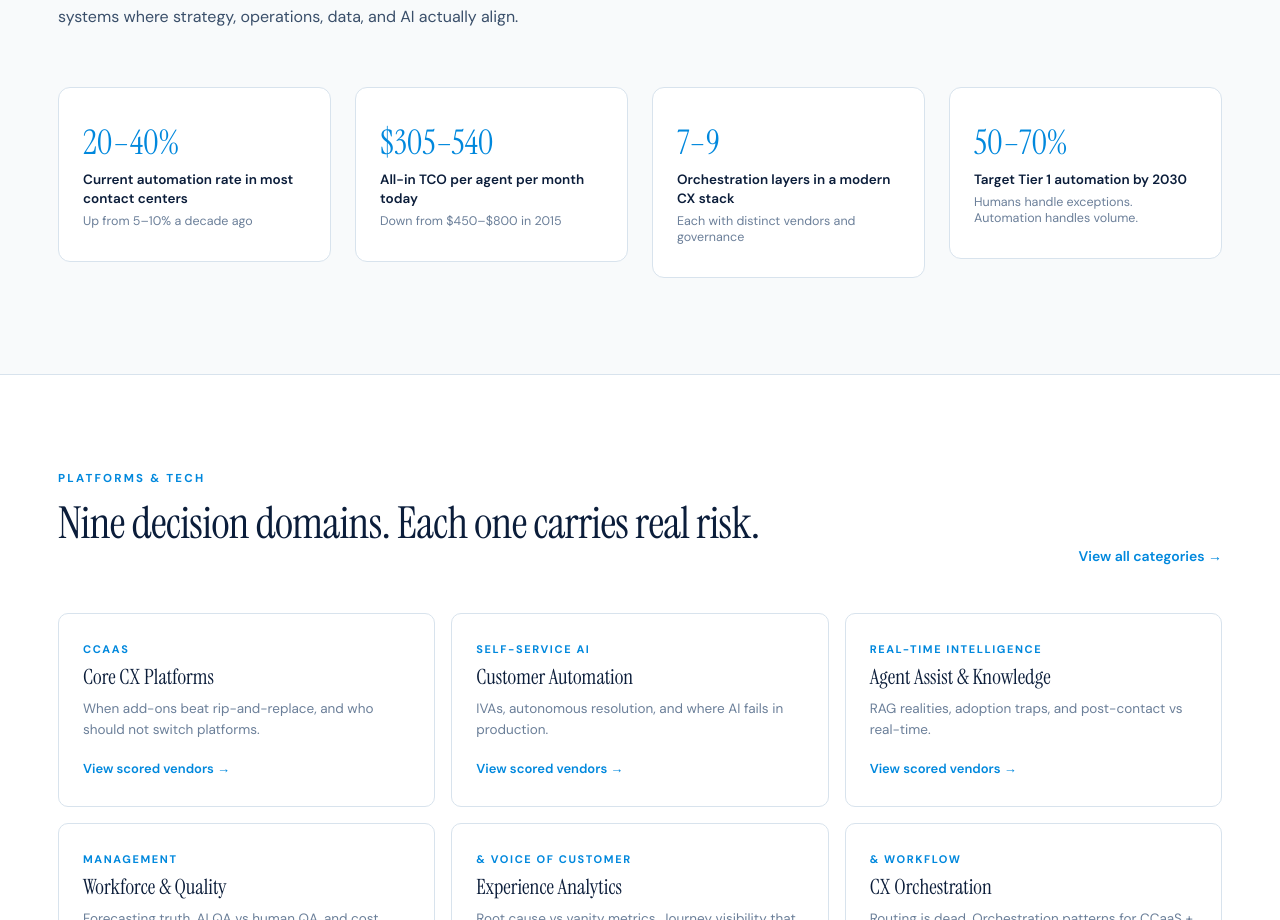
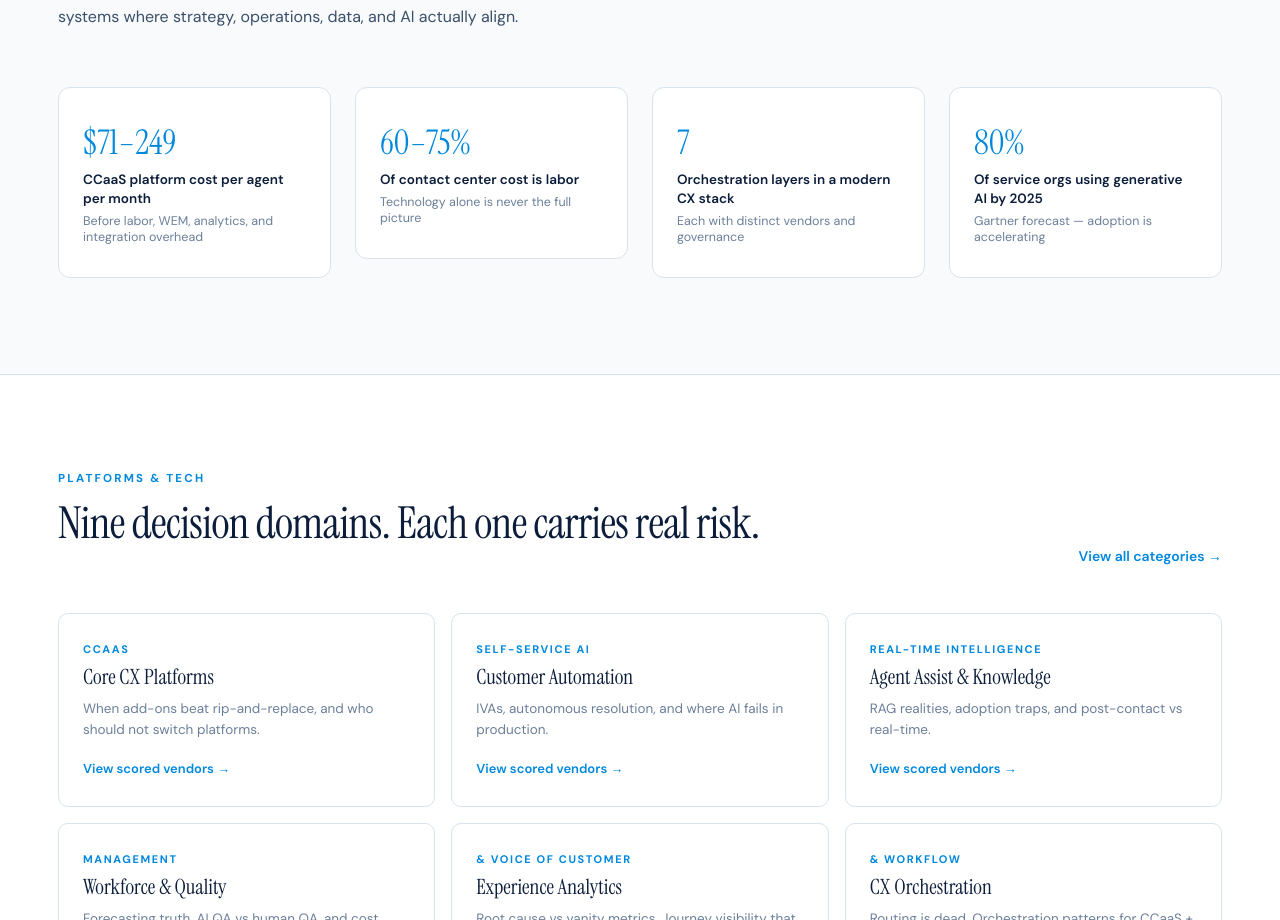
Before and after one commit to thomasbakerj-lgtm/CENTER-OF-CX, a React (Vite) app: page / in a window 1280 px wide. Shown: the part 1129-2049 px from the top of the page. Built offline with nearby package versions, Linux system fonts and the light colour scheme.

Commit message:
Update Homepage.jsx

```diff
--- a/Homepage.jsx
+++ b/Homepage.jsx
@@ -157,10 +157,10 @@ function Hero() {
 // ─── WHY NOW ─────────────────────────────────────────
 function WhyNow() {
   const stats = [
-    { n: "20–40%", l: "Current automation rate in most contact centers", s: "Up from 5–10% a decade ago" },
-    { n: "$305–540", l: "All-in TCO per agent per month today", s: "Down from $450–$800 in 2015" },
-    { n: "7–9", l: "Orchestration layers in a modern CX stack", s: "Each with distinct vendors and governance" },
-    { n: "50–70%", l: "Target Tier 1 automation by 2030", s: "Humans handle exceptions. Automation handles volume." },
+    { n: "$71–249", l: "CCaaS platform cost per agent per month", s: "Before labor, WEM, analytics, and integration overhead" },
+    { n: "60–75%", l: "Of contact center cost is labor", s: "Technology alone is never the full picture" },
+    { n: "7", l: "Orchestration layers in a modern CX stack", s: "Each with distinct vendors and governance" },
+    { n: "80%", l: "Of service orgs using generative AI by 2025", s: "Gartner forecast — adoption is accelerating" },
   ];
   return (
     <section style={{ background: WARM, padding: "96px 28px", borderBottom: `1px solid ${BORDER}` }}>
```
